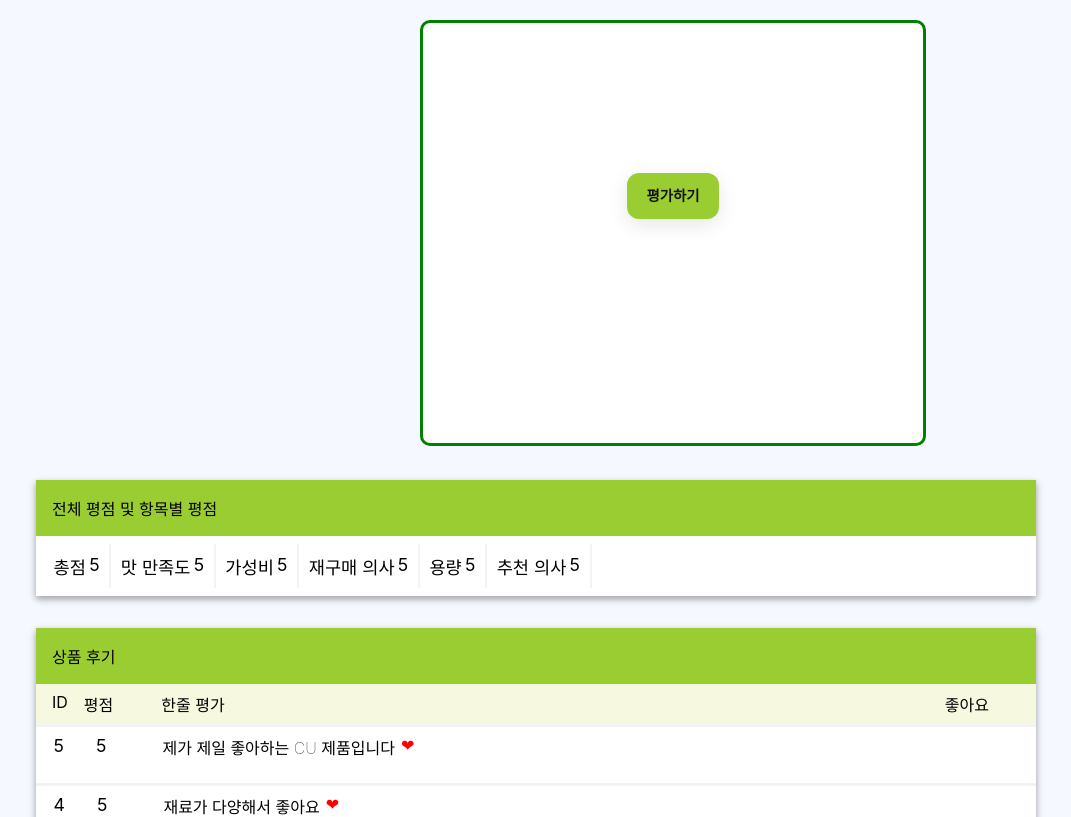
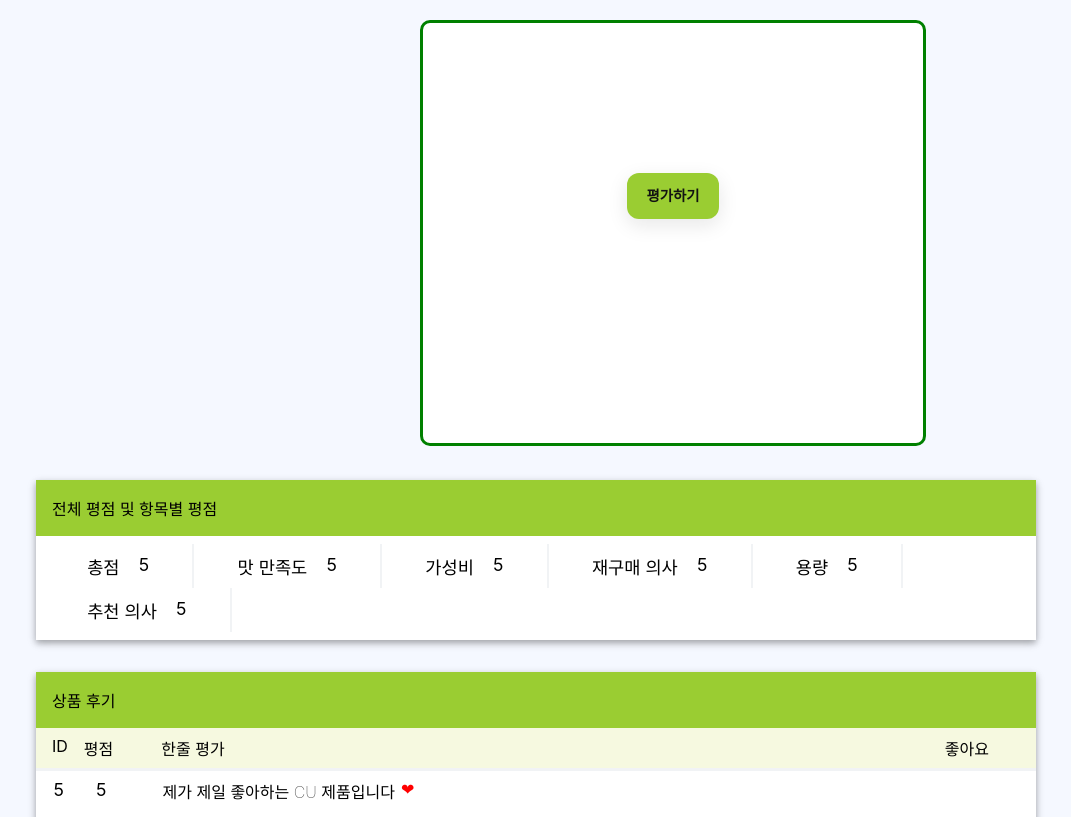
Before and after one commit to swsnu/swppfall2022-team19, a React (Create React App) app in the folder frontend/cu/: page /1/ProductDetail in a window 1280 px wide. Shown: the top 817 px of the page, without its empty margins (104-1175 px from the left). Built offline with nearby package versions, Linux system fonts and the light colour scheme.

Commit message:
Update TotalScore.css

```diff
--- a/frontend/cu/src/components/TotalScore/TotalScore.css
+++ b/frontend/cu/src/components/TotalScore/TotalScore.css
@@ -10,13 +10,14 @@
   font-weight: 400;
   padding: 0.1rem;
   transition: all 0.15s;
-
+  margin-left: 2.1rem;
 }
 
 .TotalScore .totalScoreScore{
   font-size: 1.1rem;
+  margin-left: 1rem;
   font-weight: 400;
   padding: 0.1rem;
   transition: all 0.15s;
-
+  margin-right: 2.1rem;
 }
```
